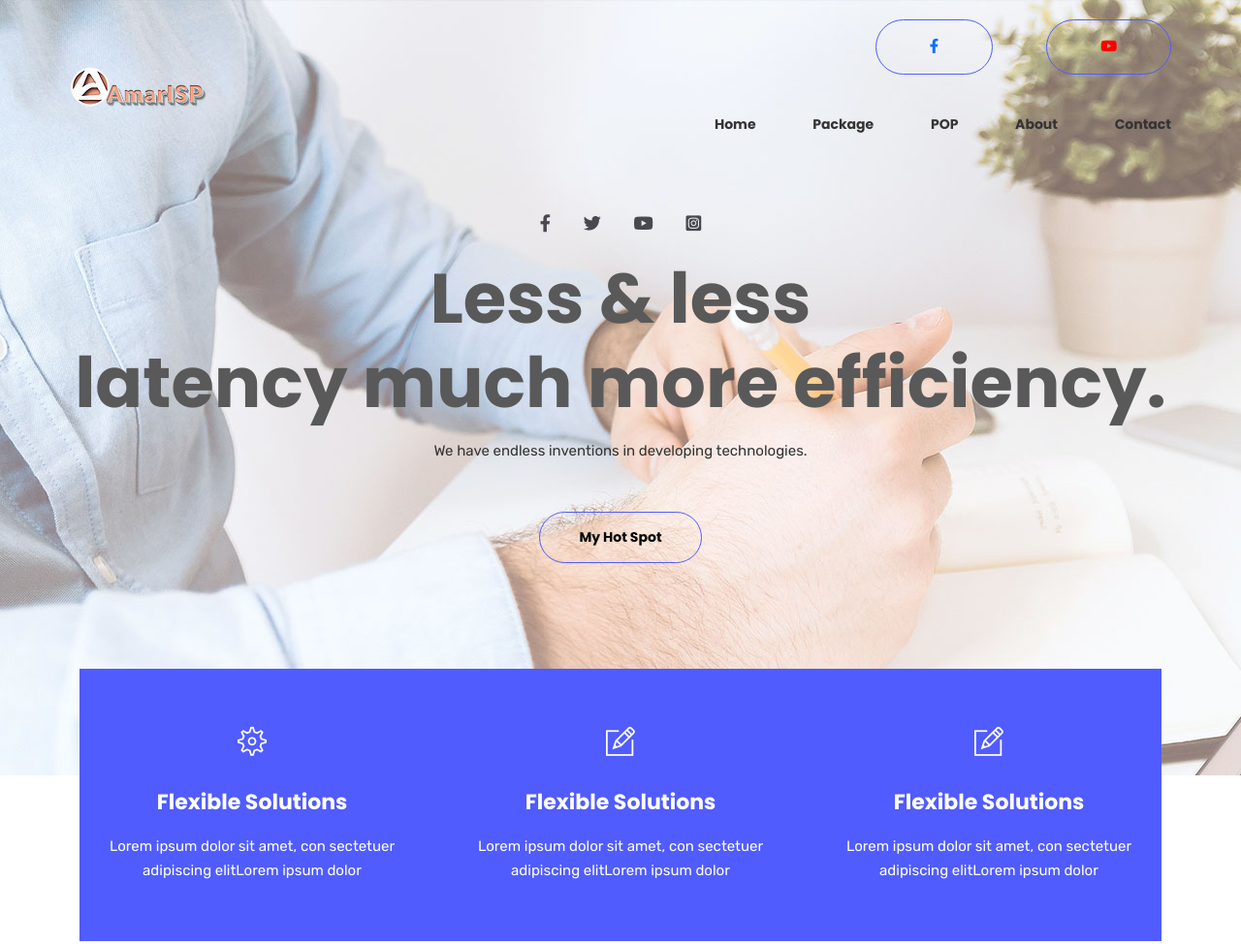
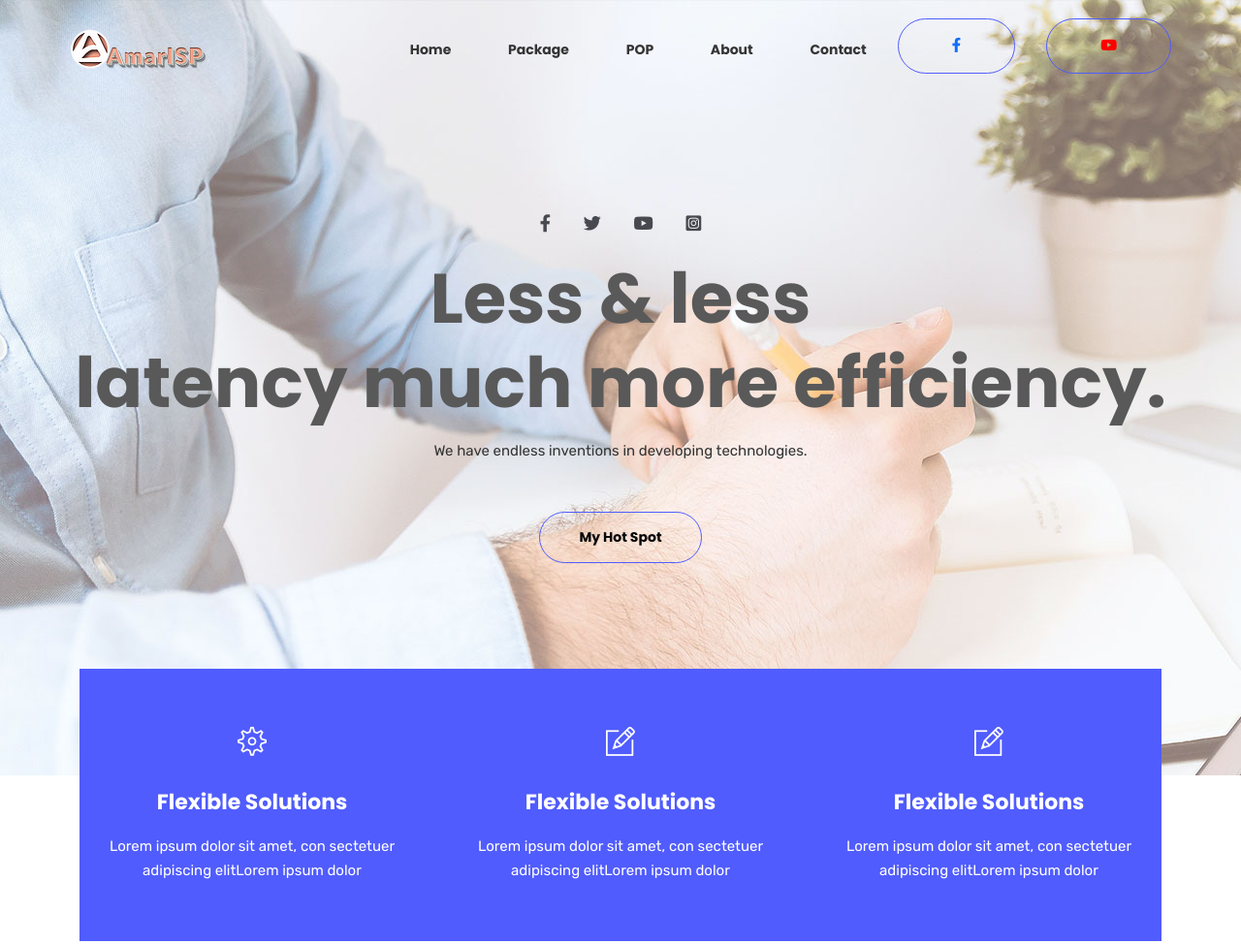
Before and after one commit to mithzak/nationbd.com, a plain HTML site: page index.html in a window 1280 px wide. Shown: the top 974 px of the page at 97% size. Drawn offline with nearby package versions, Linux system fonts and the light colour scheme.

Commit message:
Update style.css

```diff
--- a/css/style.css
+++ b/css/style.css
@@ -59,8 +59,8 @@ ul {
     padding: 0 60px;
 }
 .hire-btn.float-end {
-    margin-top: 20px;
-    margin-left: 55px;
+    margin-top: 1.2rem;
+    margin-left: 2rem;
 }
 .hire-btn a {
     padding: 15px 55px;
```
